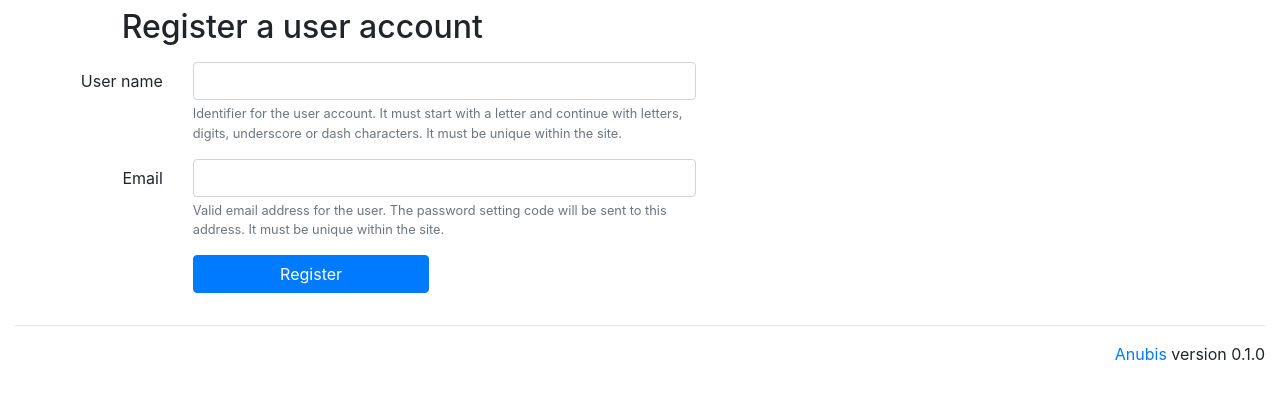
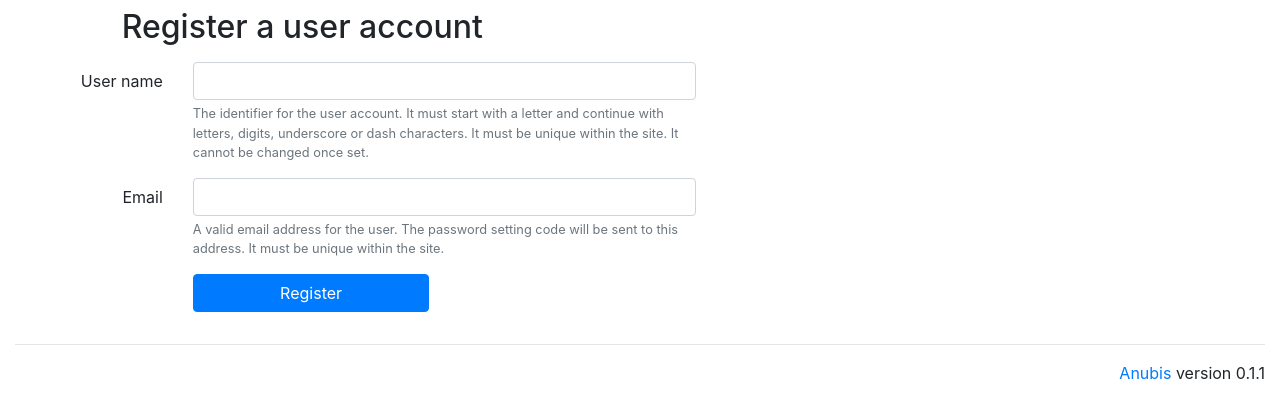
Before and after one commit to ScilifelabDataCentre/Anubis, a Flask app: page /user/register in a window 1280 px wide. Shown: the part 58-476 px from the top of the page. Run offline with Flask 2, Linux system fonts and the light colour scheme; data that the repository does not hold is empty; parts of the project's set-up code (start-up, migrations or seed data) failed here and were passed over; some libraries are stand-ins or nearby versions.

Commit message:
Added help text to registration form. Closes #1.

```diff
--- a/anubis/__init__.py
+++ b/anubis/__init__.py
@@ -2,7 +2,7 @@
 
 import re
 
-__version__ = '0.1.0'
+__version__ = '0.1.1'
 
 class Constants:
     VERSION     = __version__
--- a/anubis/about.py
+++ b/anubis/about.py
@@ -34,6 +34,8 @@ def get_software():
         ('Bootstrap', constants.BOOTSTRAP_VERSION, 'https://getbootstrap.com/'),
         ('jQuery', constants.JQUERY_VERSION, 'https://jquery.com/'),
         ('DataTables', constants.DATATABLES_VERSION, 'https://datatables.net/'),
+        ("Feather of Ma'at icon", 'freepik',
+         'https://www.flaticon.com/authors/freepik'),
     ]
 
 @blueprint.route('/settings')
--- a/anubis/config.py
+++ b/anubis/config.py
@@ -10,7 +10,7 @@ ROOT_DIRPATH = os.path.dirname(os.path.abspath(__file__))
 
 # Default configurable values; modified by reading a JSON file in 'init'.
 DEFAULT_SETTINGS = dict(
-    SERVER_NAME = '127.0.0.1:5002',
+    SERVER_NAME = '127.0.0.1:5003',
     SITE_NAME = 'Anubis',
     DEBUG = False,
     LOG_DEBUG = False,
--- a/anubis/templates/home.html
+++ b/anubis/templates/home.html
@@ -8,3 +8,9 @@
   </div>
 </div>
 {% endblock %} {# block meta #}
+
+{% block main %}
+<p>
+  Submission review handling system
+</p>
+{% endblock %} {# block main #}
--- a/anubis/templates/user/register.html
+++ b/anubis/templates/user/register.html
@@ -15,9 +15,10 @@
       <input type="text" class="form-control" id="username" name="username"
              aria-describedby="usernameHelp">
       <small id="usernameHelp" class="form-text text-muted">
-        Identifier for the user account. It must start with a letter
-	and continue with letters, digits, underscore or dash
-	characters. It must be unique within the site.
+        The identifier for the user account. It must start with a
+	letter and continue with letters, digits, underscore or dash
+	characters. It must be unique within the site. It cannot be
+	changed once set.
       </small>
     </div>
   </div>
@@ -27,7 +28,7 @@
       <input type="text" class="form-control" id="email" name="email"
              aria-describedby="emailHelp">
       <small id="emailHelp" class="form-text text-muted">
-	Valid email address for the user. The password setting code
+	A valid email address for the user. The password setting code
 	will be sent to this address. It must be unique within the
 	site.
       </small>
```
Also changed, not shown: README.md.
